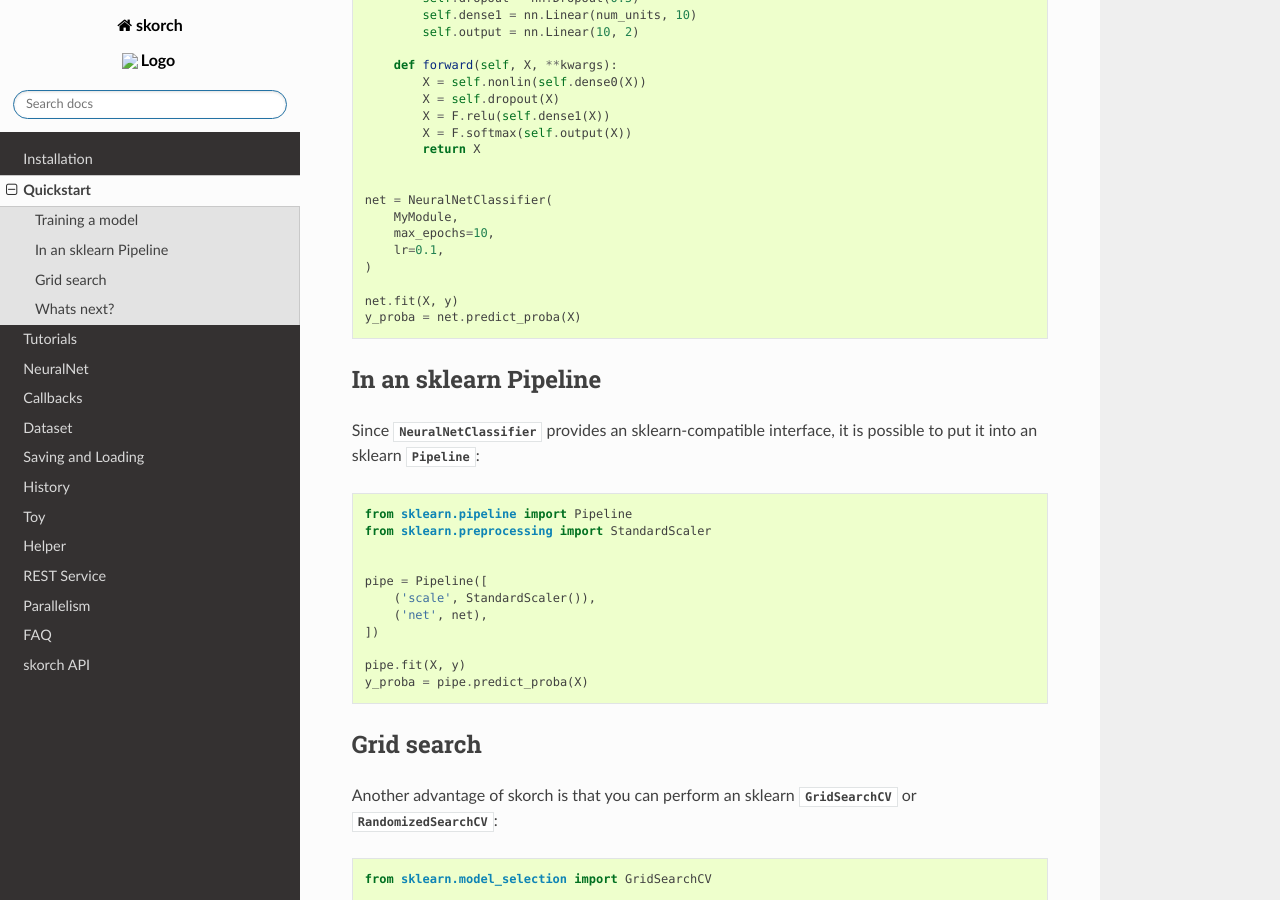
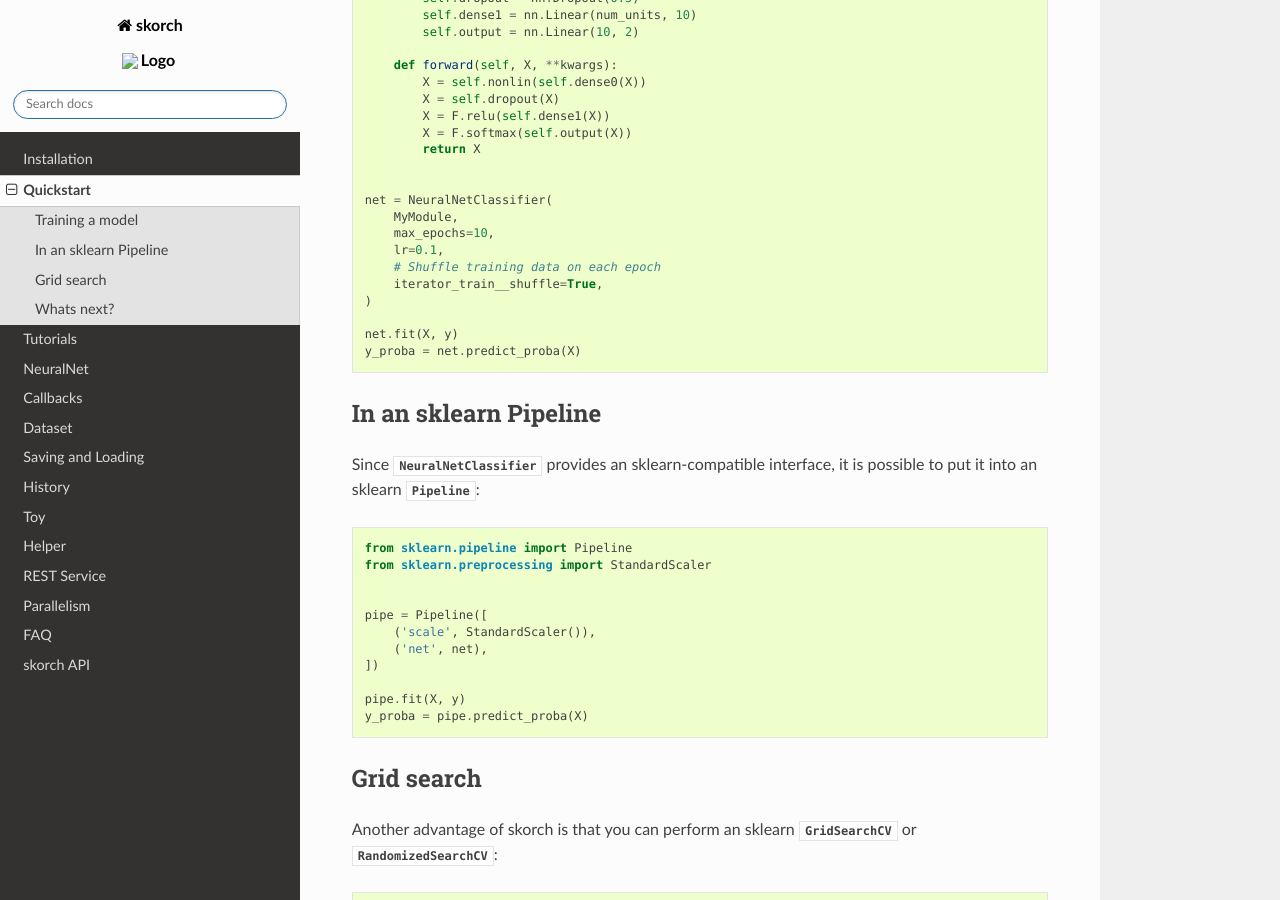
Before and after one commit to skorch-dev/skorch, a Sphinx documentation site: the page built from docs/user/quickstart.rst, in a window 1280 px wide and 900 px high, scrolled down 615 px. Built offline with Sphinx 7.4.7 and the Read the Docs theme 2.0.0, drawn with Linux system fonts in a browser that asks for light colours.

Commit message:
callout shuffling in quickstart

```diff
--- a/docs/user/quickstart.rst
+++ b/docs/user/quickstart.rst
@@ -45,6 +45,8 @@ it on a toy classification dataset using skorch
         MyModule,
         max_epochs=10,
         lr=0.1,
+        # Shuffle training data on each epoch
+        iterator_train__shuffle=True,
     )
 
     net.fit(X, y)
```
